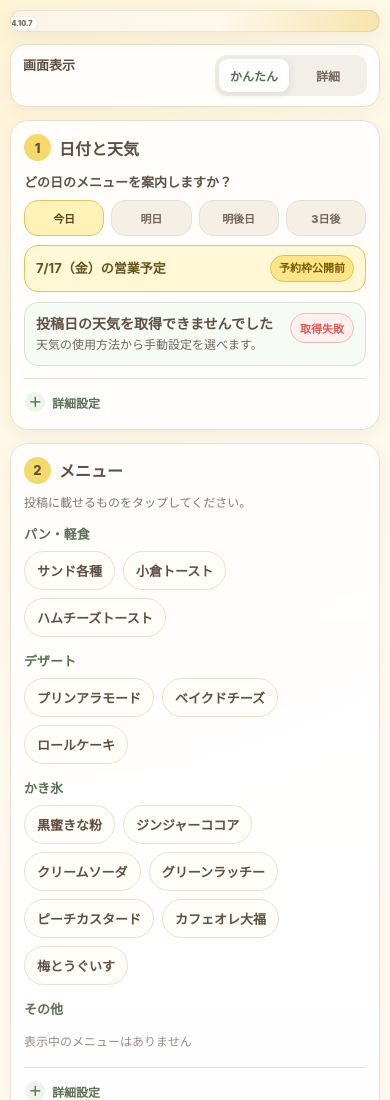
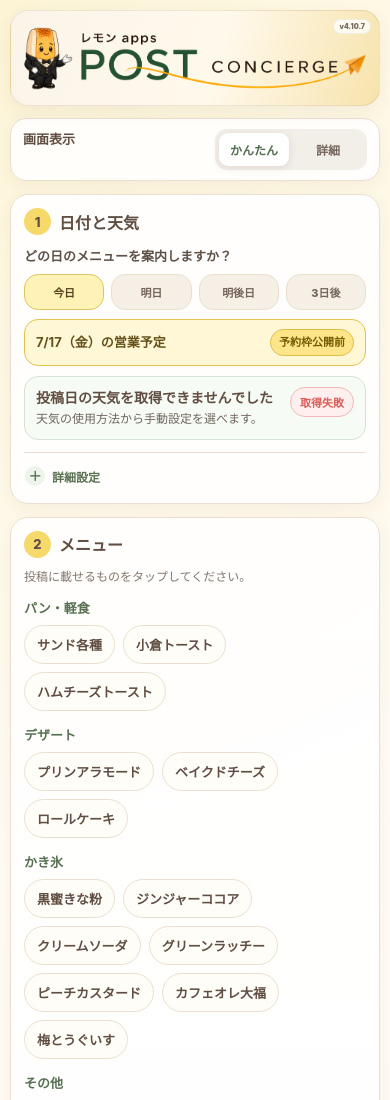
Before and after one commit to gaku-base/lemon-x-post, a website: page index.html in a window 390 px wide. Shown: the top 1100 px of the page. Drawn offline with Linux system fonts and the light colour scheme; no server answers.

Commit message:
v4.10.7 不要ファイル削除・ヘッダー最終調整

```diff
--- a/styles-simple.css
+++ b/styles-simple.css
@@ -22,101 +22,63 @@
 @media(max-width:520px){
   .app{padding:10px 10px 36px}.compact-hero{padding:14px 15px}.compact-hero p{display:none}.display-mode-card{align-items:flex-start}.display-mode-card>div:first-child span{display:none}.display-mode-switch{min-width:142px}.card{padding:13px;border-radius:18px}.card-title{font-size:16px}.date-shortcut{font-size:11px;padding:9px 3px}.section-details>summary small{display:none}.reserve-day-top{align-items:flex-start}.reserve-date{font-size:13px}.reserve-state{font-size:11px}.post-card .preview{min-height:240px;font-size:16px;line-height:1.75;padding:13px}.post-editor-label small{font-size:9px}.actions button{padding:13px 9px}.auto-refresh-compact{font-size:11px}}
 
-/* v4.10.1 temporary POST CONCIERGE brand lockup */
-.compact-hero{position:relative;overflow:hidden;padding:0;border-radius:24px;background:linear-gradient(132deg,#fff9e9 0%,#ffedbb 58%,#f6d879 100%)}
-.compact-hero::after{content:'';position:absolute;right:-48px;bottom:-82px;width:220px;height:220px;border:1px solid rgba(101,79,38,.12);border-radius:50%;box-shadow:0 0 0 28px rgba(255,255,255,.08),0 0 0 58px rgba(255,255,255,.05);pointer-events:none}
-.hero-brand{position:relative;z-index:1;display:grid;grid-template-columns:174px minmax(0,1fr);align-items:center;min-height:218px}
-.sandokun-mascot{position:relative;align-self:stretch;min-height:218px;overflow:hidden;background:#fff3df;border-right:1px solid rgba(137,103,47,.13);isolation:isolate}
-.sandokun-mascot::after{content:'';position:absolute;inset:0;background:linear-gradient(90deg,transparent 62%,rgba(255,243,223,.62) 86%,rgba(255,243,223,.96));pointer-events:none}
-.sandokun-mascot img{display:block;width:100%;height:100%;object-fit:contain;object-position:center}
-.hero-copy{min-width:0;padding:18px 22px 18px 18px}
-.hero-copy .hero-top{margin-bottom:8px}
-.brand-lockup{position:relative;padding:4px 0 9px}
-.brand-series{font-size:12px;font-weight:850;letter-spacing:.13em;color:#456242}
-.brand-series span{font-family:Georgia,"Times New Roman",serif;font-size:1.05em;font-style:italic;letter-spacing:.08em}
-.brand-lockup h1{margin:5px 0 4px;color:#233f2d;font-family:"Yu Mincho","Hiragino Mincho ProN","Hiragino Mincho Pro",Georgia,serif;font-size:37px;font-weight:700;line-height:.98;letter-spacing:-.055em;font-feature-settings:"palt"}
-.brand-lockup h1 span{display:block;margin-top:5px;color:#4f392b;font-size:.72em;letter-spacing:.02em}
-.brand-english{display:flex;align-items:center;gap:9px;color:#806747;font-family:Georgia,"Times New Roman",serif;font-size:9px;font-weight:700;letter-spacing:.25em}
-.brand-english::after{content:'';width:58px;height:1px;background:linear-gradient(90deg,#bb8b36,transparent)}
-.compact-hero .hero-copy p{max-width:470px;color:#66564a;font-size:12px;line-height:1.55}
-.compact-hero .eyebrow{font-size:10px;letter-spacing:.12em;color:#597151}
-.compact-hero .version-badge{position:relative;z-index:2;background:rgba(255,255,255,.72)}
-
+/* v4.10.7 transparent logo on the cream header */
+.compact-hero{
+  position:relative;
+  padding:0;
+  overflow:hidden;
+  border:1px solid rgba(115,87,48,.12);
+  border-radius:20px;
+  background:linear-gradient(105deg,#fbf4e9 0%,#fff9ec 56%,#f7e3ac 100%);
+  box-shadow:0 7px 18px rgba(96,78,67,.07);
+}
+.compact-hero::after{display:none}
+.hero-brand{
+  position:relative;
+  display:block;
+  min-height:142px;
+  background-image:url("./assets/post-concierge-logo-v4_10_7-transparent.png");
+  background-repeat:no-repeat;
+  background-position:14px center;
+  background-size:calc(100% - 28px) auto;
+}
+.hero-version-chip{
+  position:absolute;
+  top:9px;
+  right:10px;
+  z-index:3;
+  padding:3px 6px;
+  border:1px solid rgba(91,76,58,.08);
+  border-radius:999px;
+  background:rgba(255,255,255,.78);
+  color:#786b60;
+  font-size:8px;
+}
+@media(max-width:760px){
+  .hero-brand{
+    min-height:120px;
+    background-position:10px center;
+    background-size:calc(100% - 20px) auto;
+  }
+}
 @media(max-width:520px){
-  .compact-hero{padding:0;border-radius:20px}
-  .hero-brand{grid-template-columns:106px minmax(0,1fr);min-height:148px}
-  .sandokun-mascot{min-height:148px}
-  .hero-copy{padding:11px 12px 11px 8px}
-  .hero-copy .hero-top{gap:5px;margin-bottom:4px}
-  .compact-hero .eyebrow{font-size:8px;letter-spacing:.07em;white-space:nowrap}
-  .compact-hero .version-badge{padding:3px 5px;font-size:8px}
-  .brand-lockup{padding:2px 0 5px}
-  .brand-series{font-size:9px;letter-spacing:.09em}
-  .brand-lockup h1{margin:4px 0 3px;font-size:27px;line-height:1;letter-spacing:-.07em}
-  .brand-lockup h1 span{margin-top:3px;font-size:.68em;letter-spacing:-.02em}
-  .brand-english{gap:6px;font-size:7px;letter-spacing:.16em}
-  .brand-english::after{width:28px}
-  .compact-hero .hero-copy p{display:none}
+  .compact-hero{padding:0;border-radius:18px}
+  .hero-brand{
+    min-height:94px;
+    background-position:8px center;
+    background-size:calc(100% - 16px) auto;
+  }
+  .hero-version-chip{
+    top:8px;
+    right:8px;
+    padding:2px 5px;
+    font-size:7px;
+  }
 }
-
 @media(max-width:370px){
-  .hero-brand{grid-template-columns:92px minmax(0,1fr);min-height:138px}
-  .sandokun-mascot{min-height:138px}
-  .hero-copy{padding-left:6px;padding-right:9px}
-  .brand-lockup h1{font-size:24px}
-  .brand-series{font-size:8px}
+  .hero-brand{
+    min-height:84px;
+    background-position:7px center;
+    background-size:calc(100% - 14px) auto;
+  }
 }
-
-/* v4.10.2 final slim POST CONCIERGE header */
-.compact-hero{border:1px solid rgba(115,87,48,.12);border-radius:20px;background:linear-gradient(105deg,#fbf4e9 0%,#fff9ec 56%,#f7e3ac 100%);box-shadow:0 7px 18px rgba(96,78,67,.07)}
-.compact-hero::after{display:none}
-.hero-brand{grid-template-columns:112px minmax(0,1fr);min-height:126px}
-.sandokun-mascot{min-height:126px;background:#f8efe4;border-right-color:rgba(115,87,48,.1)}
-.sandokun-mascot::after{background:linear-gradient(90deg,transparent 76%,rgba(248,239,228,.68) 92%,rgba(248,239,228,.95))}
-.sandokun-mascot img{object-fit:contain;object-position:center;transform:scale(1.03)}
-.hero-copy{position:relative;padding:18px 46px 15px 16px}
-.hero-copy .hero-top{position:absolute;top:9px;right:10px;margin:0}
-.compact-hero .eyebrow,.compact-hero .hero-copy p,.brand-lockup h1{display:none}
-.brand-lockup{padding:0}
-.brand-series{margin-bottom:6px;color:#3f5d43;font-family:"Hiragino Sans","Yu Gothic",Meiryo,sans-serif;font-size:11px;font-weight:800;letter-spacing:.08em}
-.brand-series span{font-family:"Avenir Next",Avenir,"Helvetica Neue",Arial,sans-serif;font-size:.92em;font-style:normal;font-weight:700;letter-spacing:.04em}
-.brand-english{display:block;color:#5a4639;font-family:"Avenir Next",Avenir,"Helvetica Neue",Arial,sans-serif;font-size:24px;font-weight:750;line-height:1.02;letter-spacing:.045em;white-space:nowrap}
-.brand-english::after{display:none}
-.compact-hero .version-badge{padding:3px 6px;border:1px solid rgba(91,76,58,.08);background:rgba(255,255,255,.72);font-size:8px;color:#786b60}
-
-@media(max-width:520px){
-  .hero-brand{grid-template-columns:88px minmax(0,1fr);min-height:104px}
-  .sandokun-mascot{min-height:104px}
-  .hero-copy{padding:14px 34px 12px 11px}
-  .brand-series{margin-bottom:5px;font-size:8px;letter-spacing:.07em}
-  .brand-english{font-size:17px;letter-spacing:.035em}
-  .compact-hero .version-badge{top:-1px;padding:2px 4px;font-size:7px}
-}
-
-@media(max-width:370px){
-  .hero-brand{grid-template-columns:78px minmax(0,1fr);min-height:96px}
-  .sandokun-mascot{min-height:96px}
-  .hero-copy{padding-left:8px;padding-right:29px}
-  .brand-english{font-size:15px;letter-spacing:.025em}
-  .brand-series{font-size:7px}
-}
-
-
-/* v4.10.3 header logo replacement */
-.compact-hero{border:1px solid rgba(115,87,48,.12);border-radius:20px;background:linear-gradient(105deg,#fbf4e9 0%,#fff9ec 56%,#f7e3ac 100%);box-shadow:0 7px 18px rgba(96,78,67,.07)}
-.compact-hero::after{display:none}
-.hero-brand{position:relative;display:block;min-height:auto}
-.hero-logo-shell{position:relative;padding:12px 14px 11px;min-height:114px}
-.hero-logo-img{display:block;width:100%;height:auto;max-height:110px;object-fit:contain;object-position:left center}
-.hero-version-chip{position:absolute;top:11px;right:12px;padding:3px 6px;border:1px solid rgba(91,76,58,.08);border-radius:999px;background:rgba(255,255,255,.72);font-size:8px;color:#786b60}
-
-@media(max-width:520px){
-  .hero-logo-shell{padding:10px 10px 9px;min-height:90px}
-  .hero-logo-img{max-height:86px}
-  .hero-version-chip{top:10px;right:9px;padding:2px 5px;font-size:7px}
-}
-
-@media(max-width:370px){
-  .hero-logo-shell{padding:8px 8px 7px;min-height:82px}
-  .hero-logo-img{max-height:78px}
-}
```
Also changed, not shown: README_V4.10.4_JP.md (deleted, +0 -15 lines), 1 other file.
